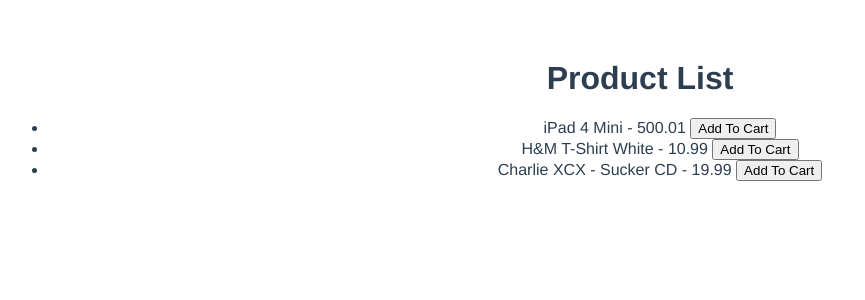
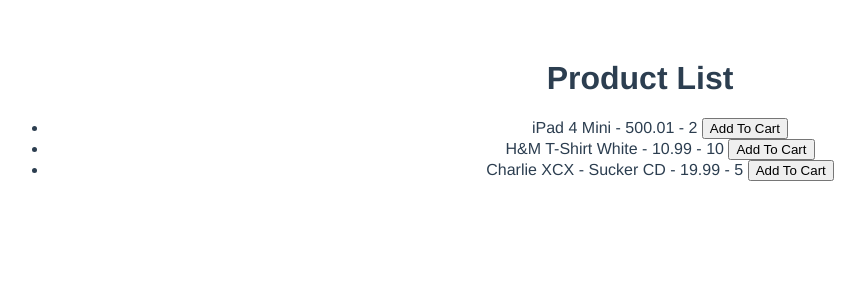
Before and after one commit to philreynolds/shopping-cart, a Vue app: page / in a window 1280 px wide. Shown: the top 300 px of the page, without its empty margins (0-865 px from the left). Built offline with nearby package versions, Linux system fonts and the light colour scheme.

Commit message:
Lesson 9 - Vuex in Vue DevTools

```diff
--- a/src/components/ProductList.vue
+++ b/src/components/ProductList.vue
@@ -8,7 +8,7 @@
     />
     <ul v-else>
       <li v-for="product in products">
-        {{product.title}} - {{product.price}}
+        {{product.title}} - {{product.price}} - {{product.inventory}}
         <button @click="addProductToCart(product)">Add To Cart</button>
       </li>
     </ul>
```
